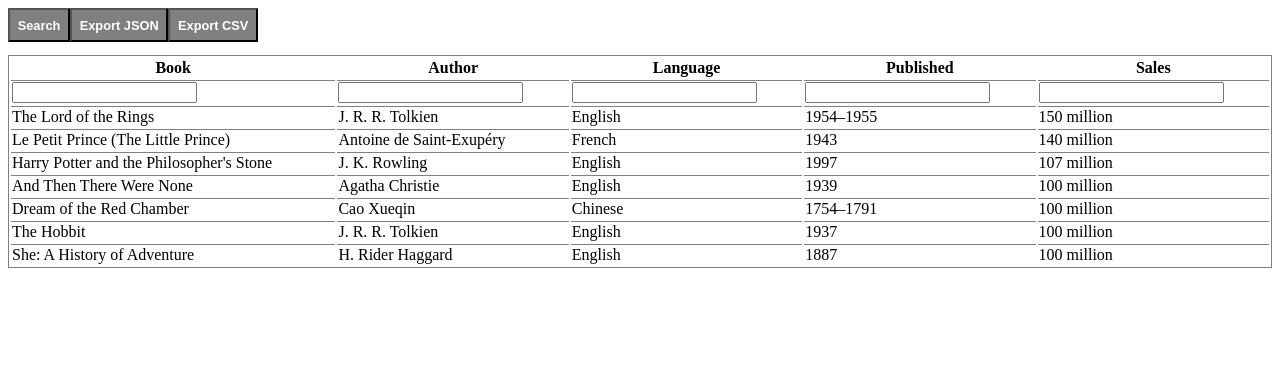
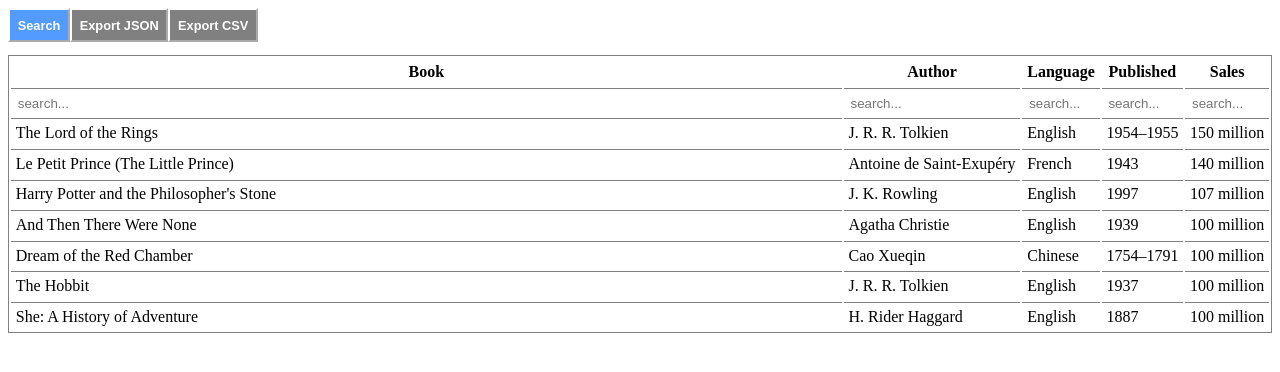
Before and after one commit to matshagam/react-excel, a React (Create React App) app: page / in a window 1280 px wide. Both pictures are taken after a click on the button "Search". Shown: the top 372 px of the page. Built offline with nearby package versions, Linux system fonts and the light colour scheme.

Commit message:
style for button active

```diff
--- a/src/App.css
+++ b/src/App.css
@@ -1,5 +1,6 @@
 .Excel {
   text-align: center;
+  font-size: 62.5%;
 }
 
 table {
@@ -11,21 +12,42 @@
   border-top: 0.04em solid grey;
 }
 
+td,
+th {
+  width: 100%;
+  white-space: nowrap;
+  padding: 0.3em;
+}
+
 button:hover {
-  background: #515196;
+  background: #549bff;
 }
 
 button {
   margin-bottom: 1em;
   padding: 0.6em;
-  color: #fff;
   background: grey;
   font-size: 0.8em;
   font-weight: bold;
-  outline: none;
 }
 
 a {
   text-decoration: none;
+}
+
+button,
+a {
   color: #fff;
+  border-color: #fff;
+  cursor: pointer;
 }
+
+button,
+input {
+  outline: none;
+}
+
+input[type='text'] {
+  width: 100%;
+  border: none;
+}
--- a/src/App.js
+++ b/src/App.js
@@ -1,7 +1,7 @@
 import React, { Component } from 'react';
 import './App.css';
 
-import { constHeaders, constData } from './helpers';
+import { constHeaders, constData, active } from './helpers';
 
 export default class Excel extends Component {
   constructor(props) {
@@ -88,6 +88,10 @@
     });
   };
 
+  _clear = e => {
+    e.target.placeholder = '';
+  };
+
   _download = (format, ev) => {
     var contents =
       format === 'json'
@@ -118,7 +122,9 @@
 
     return (
       <div>
-        <button onClick={this._toggleSearch}>Search</button>
+        <button style={search ? active : null} onClick={this._toggleSearch}>
+          Search
+        </button>
         <button>
           <a onClick={this._download.bind(this, 'json')} href="data.json">
             Export JSON
@@ -133,10 +139,16 @@
           <thead onClick={this._sort}>
             <tr>
               {constHeaders.map((title, idx) => {
-                if (sortby === idx) {
-                  title += descending ? ' \u2191' : ' \u2193';
-                }
-                return <th key={idx}>{title}</th>;
+                return (
+                  <th key={idx}>
+                    {title}
+                    {sortby === idx
+                      ? descending
+                        ? ' \u2191'
+                        : ' \u2193'
+                      : null}
+                  </th>
+                );
               })}
             </tr>
             {search ? (
@@ -144,7 +156,12 @@
                 {constHeaders.map((_ignore, idx) => {
                   return (
                     <td key={idx}>
-                      <input type="text" data-idx={idx} />
+                      <input
+                        placeholder="search..."
+                        onFocus={this._clear}
+                        type="text"
+                        data-idx={idx}
+                      />
                     </td>
                   );
                 })}
--- a/src/helpers.js
+++ b/src/helpers.js
@@ -50,3 +50,7 @@
     '100 million'
   ]
 ];
+
+export const active = {
+  background: '#549bff'
+};
```
